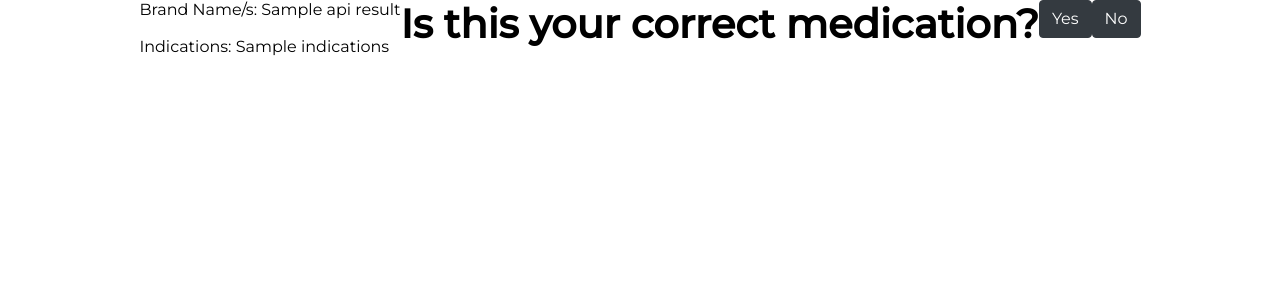
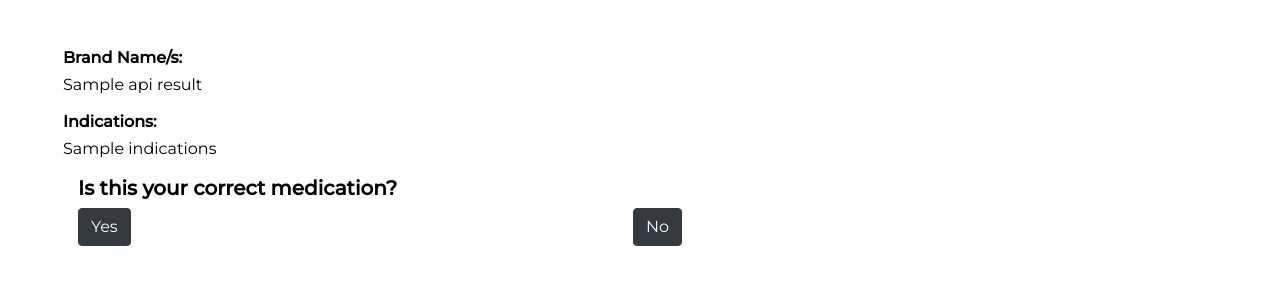
Before and after one commit to ReyBernDia/MyPillHelper, a Flask app: template templates/confirm_med_api.html in a window 1280 px wide. Shown: the top 300 px of the page. Run offline with Flask 2, Linux system fonts and the light colour scheme; the template is opened without the code that fills it: most values are stand-ins (such as "Sample title", 1, 10 or a date in 2020); some libraries are stand-ins or nearby versions.

Commit message:
confirmation pages formated.

```diff
--- a/templates/confirm_med_api.html
+++ b/templates/confirm_med_api.html
@@ -5,19 +5,21 @@
 
 {% block content %}
 
-<div class=" container">
-  <div class="row justify-content-center" >
-    <div id="med_info col-sm-3 my-1 mx-1 text-center">
+<div class=" container my-5 mx-5">
+        <h6>Brand Name/s:</h6>
         <p>
-        Brand Name/s:
             {{api_results['brand_name']}}
         </p>
+        <h6>Indications:</h6>
         <p>
-        Indications:
             {{api_results['indications']}}
         </p>
-    </div>
-    <h1>Is this your correct medication?</h1>
+
+    <div class="container">
+      <h5>Is this your correct medication?</h5>
+      <div class="row">
+
+        <div class="col">
             <form action="/add_med" id="yes_add_med" method="POST">
             <input class="btn btn-dark" type="submit" value="Yes">
             <input type="hidden" name="api_results" value="{{api_results}}">
@@ -28,11 +30,17 @@
             <input type="hidden" name="brand_name" value="{{api_results['brand_name']}}">
             <input type="hidden" name="pharm_class" value="{{api_results['pharm_class']}}">
             </form>
+        </div>
 
+        <div class="col">
             <form action="/add_med_unverified" id="no_add_input" >
             <input class="btn btn-dark" type="submit" value="No">
             </form>
         </div>
+
+      </div>
+    </div>
+
 </div>
 
 {% endblock %}
--- a/templates/confirm_med_db.html
+++ b/templates/confirm_med_db.html
@@ -13,9 +13,9 @@
 
       <div class="col-sm-3 my-1 mx-1 overflow-auto text-center" id="user_meds" style="border: 1px solid black; border-radius: 5px;">
         <div class="my-4 mx-4">
-          <h6>Medication Name</h6>
+          <h6>Medication Name:</h6>
           <p id="med_name">{{ value[0] }} </p>
-          <h6>Strength</h6>
+          <h6>Strength:</h6>
           <p> {{ key }} </p>
           <img src="{{ value[1][0] }}" width=40% height=40% onerror="this.onerror=null;this.src='/static/img/No_Image_Avail.jpg';"/>
 
```
Lines whose indentation alone changed are shown as unchanged.
